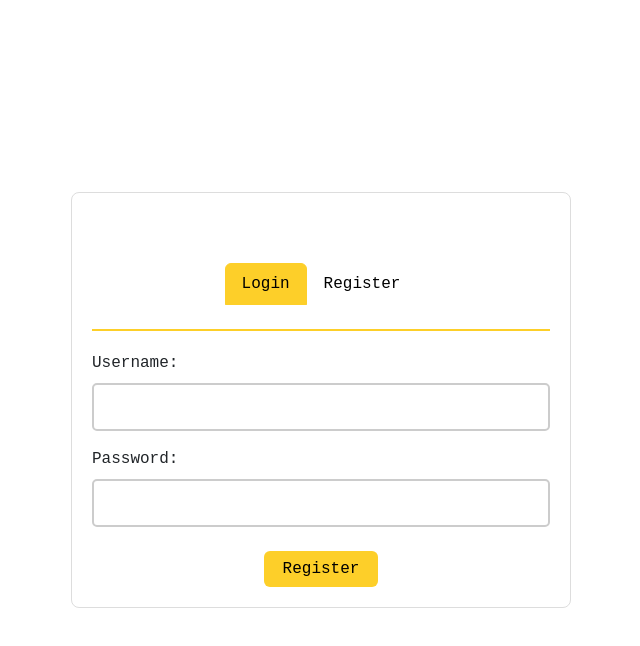
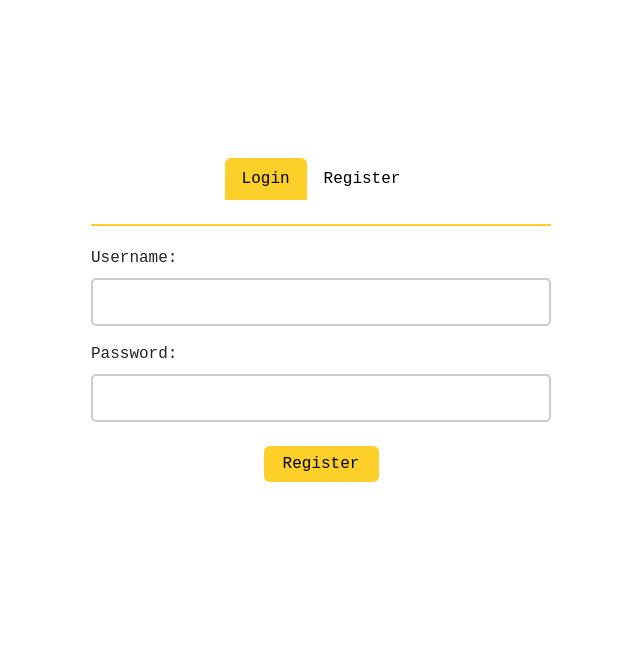
Before and after one commit to Pakinbaskerp/fyx.homes_build, an Angular app: page /login in a window 1280 px wide. Shown: the top 646 px of the page, without its empty margins (319-959 px from the left). Built offline with nearby package versions, Linux system fonts and the light colour scheme.

Commit message:
Commited for login page cahnges

```diff
--- a/src/app/login/login.component.html
+++ b/src/app/login/login.component.html
@@ -1,7 +1,7 @@
-<div class="d-flex justify-content-center align-items-center vh-100">
-  <div class="container" style="max-width: 500px; padding-top: 4%; border: 1px solid #ddd; border-radius: 8px; padding: 20px;">
+<div class="d-flex justify-content-center align-items-center ">
+  <div class="container" style="max-width: 500px;   border-radius: 8px; padding: 20px;">
     <!-- Tabs for Login and Register -->
-    <div class="d-flex justify-content-center mb-4" style="padding-top: 50px;">
+    <div class="d-flex justify-content-center mb-4" style="padding-top: 30%;">
       <ul class="nav nav-tabs custom-tabs">
         <li class="nav-item">
           <button
```
